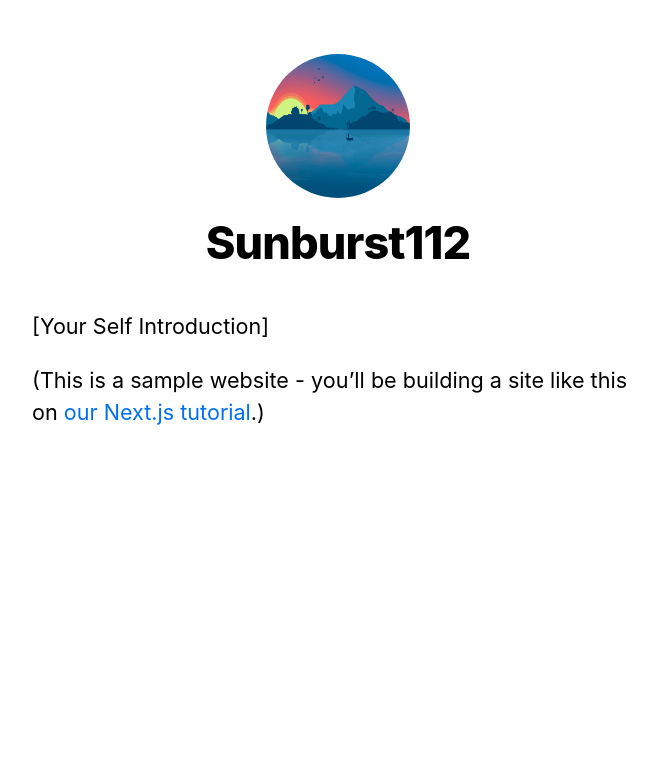
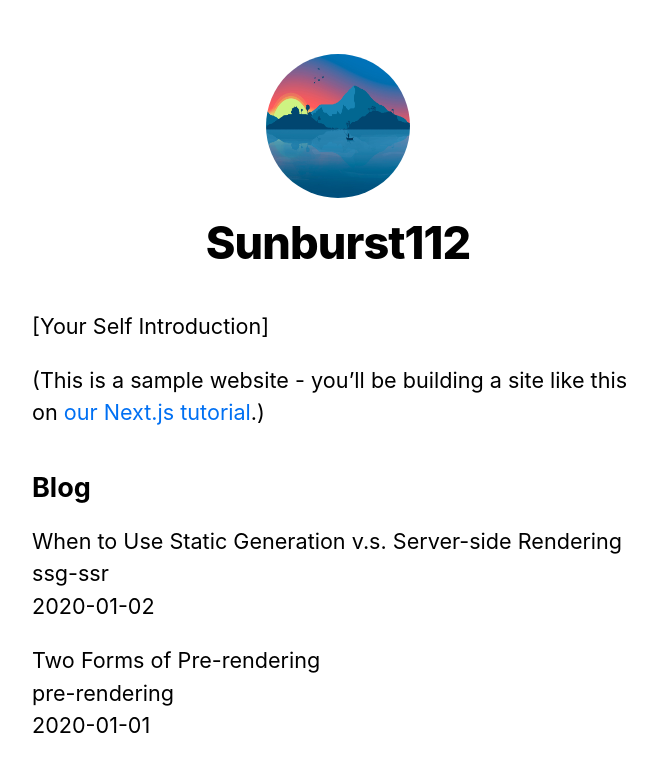
Before and after one commit to sunburst89757/NEXTJS-BLOG, a Next.js app: page / in a window 1280 px wide. Shown: the top 772 px of the page, without its empty margins (302-959 px from the left). Built offline with nearby package versions, Linux system fonts and the light colour scheme.

Commit message:
ssg getStaticProps fetch file data

```diff
--- /dev/null
+++ b/lib/post.js
@@ -0,0 +1,37 @@
+import fs from "fs";
+import matter from "gray-matter";
+import path from "path";
+
+const postsDirectory = path.join(process.cwd(), "posts");
+
+export function getSortedPostsData() {
+  // Get file names under /posts
+  const fileNames = fs.readdirSync(postsDirectory);
+  const allPostsData = fileNames.map((fileName) => {
+    // Remove ".md" from file name to get id
+    const id = fileName.replace(/\.md$/, "");
+
+    // Read markdown file as string
+    const fullPath = path.join(postsDirectory, fileName);
+    const fileContents = fs.readFileSync(fullPath, "utf8");
+
+    // Use gray-matter to parse the post metadata section
+    const matterResult = matter(fileContents);
+
+    // Combine the data with the id
+    return {
+      id,
+      ...matterResult.data,
+    };
+  });
+  // Sort posts by date
+  return allPostsData.sort(({ date: a }, { date: b }) => {
+    if (a < b) {
+      return 1;
+    } else if (a > b) {
+      return -1;
+    } else {
+      return 0;
+    }
+  });
+}
--- a/package.json
+++ b/package.json
@@ -6,6 +6,7 @@
     "start": "next start"
   },
   "dependencies": {
+    "gray-matter": "^4.0.3",
     "next": "latest",
     "react": "17.0.2",
     "react-dom": "17.0.2"
--- a/pages/index.jsx
+++ b/pages/index.jsx
@@ -1,8 +1,9 @@
 import Head from "next/head";
 import Layout, { siteTitle } from "../components/layout";
+import { getSortedPostsData } from "../lib/post";
 import utilStyles from "../styles/utils.module.css";
 
-export default function Home() {
+export default function Home({ allPostsData }) {
   return (
     <Layout home>
       <Head>
@@ -15,6 +16,28 @@
           <a href="https://nextjs.org/learn">our Next.js tutorial</a>.)
         </p>
       </section>
+      <section className={`${utilStyles.headingMd} ${utilStyles.padding1px}`}>
+        <h2 className={utilStyles.headingLg}>Blog</h2>
+        <ul className={utilStyles.list}>
+          {allPostsData.map(({ id, date, title }) => (
+            <li className={utilStyles.listItem} key={id}>
+              {title}
+              <br />
+              {id}
+              <br />
+              {date}
+            </li>
+          ))}
+        </ul>
+      </section>
     </Layout>
   );
 }
+export async function getStaticProps() {
+  const allPostsData = getSortedPostsData();
+  return {
+    props: {
+      allPostsData,
+    },
+  };
+}
--- /dev/null
+++ b/posts/pre-rendering.md
@@ -0,0 +1,11 @@
+---
+title: "Two Forms of Pre-rendering"
+date: "2020-01-01"
+---
+
+Next.js has two forms of pre-rendering: **Static Generation** and **Server-side Rendering**. The difference is in **when** it generates the HTML for a page.
+
+- **Static Generation** is the pre-rendering method that generates the HTML at **build time**. The pre-rendered HTML is then _reused_ on each request.
+- **Server-side Rendering** is the pre-rendering method that generates the HTML on **each request**.
+
+Importantly, Next.js let's you **choose** which pre-rendering form to use for each page. You can create a "hybrid" Next.js app by using Static Generation for most pages and using Server-side Rendering for others.
--- /dev/null
+++ b/posts/ssg-ssr.md
@@ -0,0 +1,19 @@
+---
+title: "When to Use Static Generation v.s. Server-side Rendering"
+date: "2020-01-02"
+---
+
+We recommend using **Static Generation** (with and without data) whenever possible because your page can be built once and served by CDN, which makes it much faster than having a server render the page on every request.
+
+You can use Static Generation for many types of pages, including:
+
+- Marketing pages
+- Blog posts
+- E-commerce product listings
+- Help and documentation
+
+You should ask yourself: "Can I pre-render this page **ahead** of a user's request?" If the answer is yes, then you should choose Static Generation.
+
+On the other hand, Static Generation is **not** a good idea if you cannot pre-render a page ahead of a user's request. Maybe your page shows frequently updated data, and the page content changes on every request.
+
+In that case, you can use **Server-Side Rendering**. It will be slower, but the pre-rendered page will always be up-to-date. Or you can skip pre-rendering and use client-side JavaScript to populate data.
```
Also changed, not shown: 1 other file (tests, documents, lock files or other folders).
